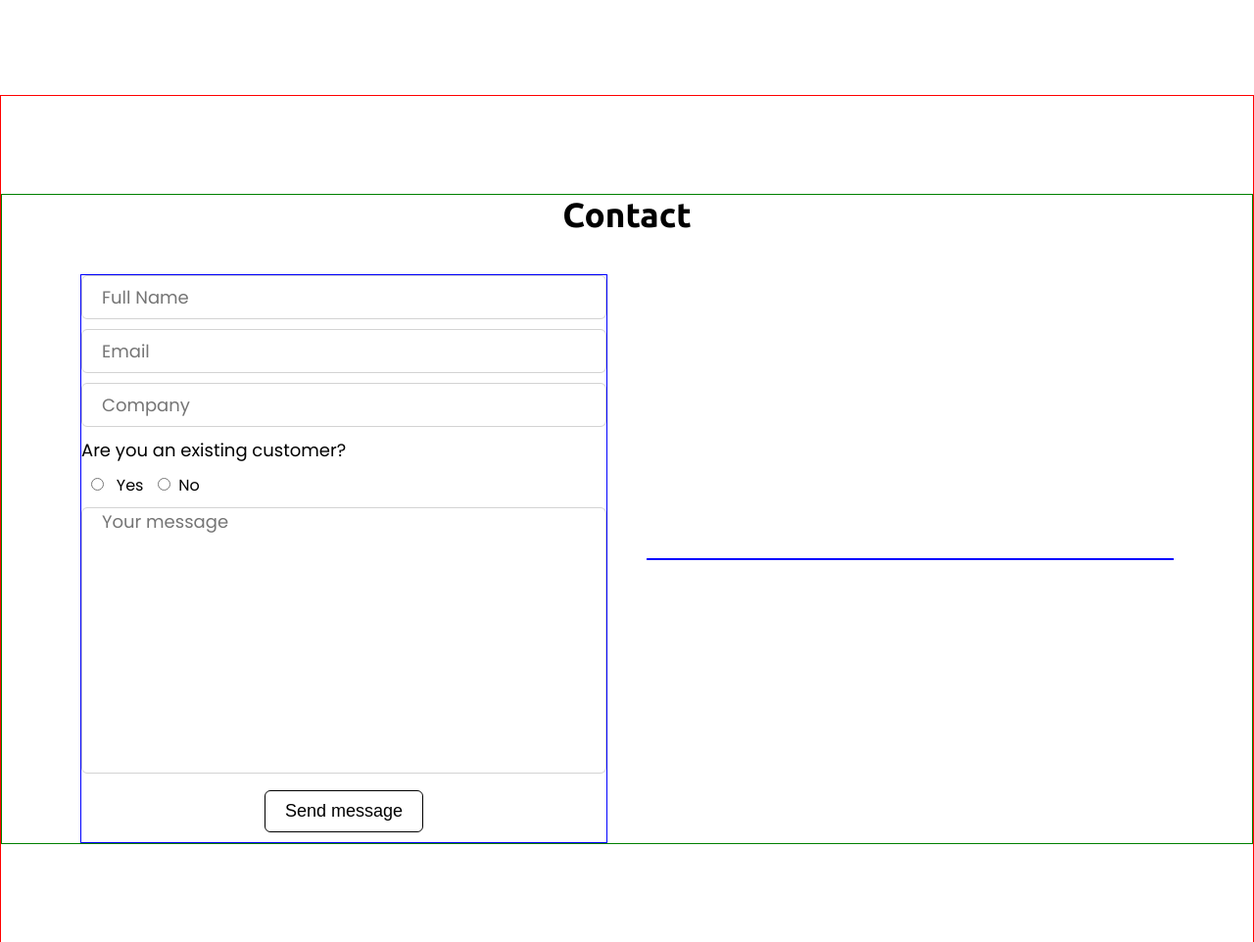
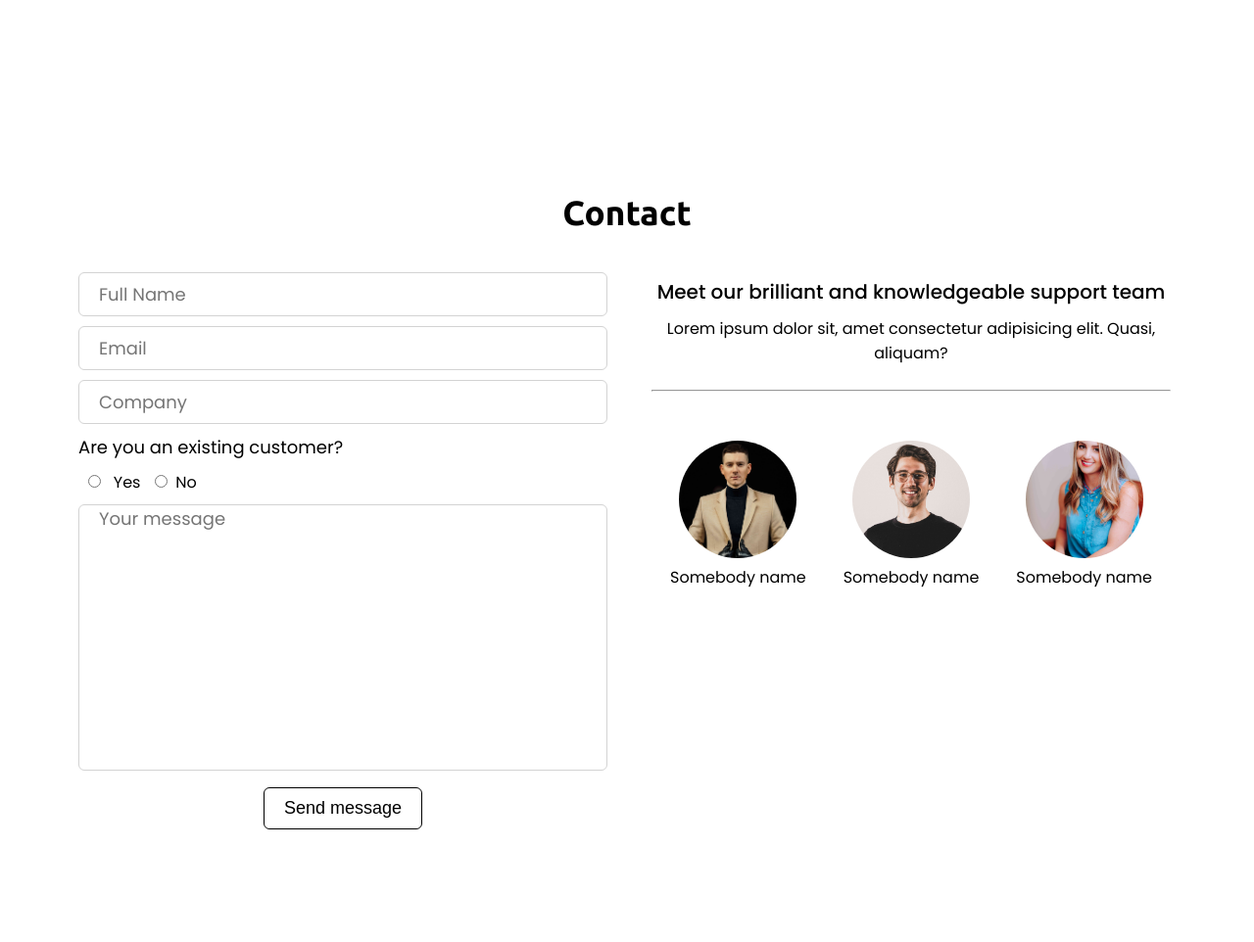
Before and after one commit to pandurang-sadgir/Template-2, a plain HTML site: page index.html in a window 1280 px wide. Shown: the part 2889-3851 px from the top of the page at 98% size. Drawn offline with Linux system fonts and the light colour scheme.

Commit message:
contact section

```diff
--- a/css/style.css
+++ b/css/style.css
@@ -142,7 +142,7 @@ section.home{
 
 
 
-.tour .max-width .tour-content,.about .max-width .about-content,.contact .max-width .contact-content{
+.tour .max-width .tour-content,.about .max-width .about-content{
     display: flex;
     flex-direction: row;
     justify-content: space-between;
@@ -329,22 +329,17 @@ section.explore{
 
 /* Contact section styling  */
 
-section.contact{
-    border:red 0.1rem solid;
+
+.contact .max-width .contact-content{
+    display: flex;
+    flex-direction: row;
+    justify-content: space-between;
+    align-items: flex-start;
+    flex-wrap: wrap;
 }
 
-.contact .max-width{
-    border: 0.1rem green solid;
-}
 
-.contact .contact-content .column{
-    border: 0.1rem blue solid;
-    /* display: flex;
-    flex-direction: column;
-    justify-content: center;
-    align-items: center; */
 
-}
 
 .contact .contact-content .column.left .already-customer{
     text-align: left;
@@ -410,3 +405,27 @@ section.contact{
     margin-bottom:1rem ;
 
 }
+
+.contact .contact-content .column.right .card{
+    padding: 0.5rem;
+    margin-bottom: 1rem;
+}
+
+.contact .contact-content .column.right .text{
+    font-size: 2rem;
+    font-weight: 500;
+    margin-bottom: 1rem;
+    font-family: 'poppins',sans-serif;
+
+}
+.contact .contact-content .column.right .team{
+    display: flex;
+    justify-content: space-around;
+    align-items: center;
+}
+.contact .contact-content .column.right .team img{
+    width: 12rem;
+    height: 12rem;
+    border-radius: 50%;
+    object-fit: cover;
+}
--- a/index.html
+++ b/index.html
@@ -199,7 +199,36 @@
                 <div class="column right">
                     <div class="cards">
                         <div class="card">
+                            <div class="text">
+                                Meet our brilliant and knowledgeable support team
+                            </div>
+                            <p>Lorem ipsum dolor sit, amet consectetur adipisicing elit. Quasi, aliquam?</p><br>
+                            <hr><br><br>
+                            <div class="team">
+                            <div class="image1">
+                                <img src="./assets/images/team/image1.jpg" alt="image">
+                                <div class="name">
+                                    Somebody name
+                                </div>
+                            </div>
 
+                                <div class="image2">
+                                    <img src="./assets/images/team/image3.jpg" alt="image">
+                                    <div class="name">
+                                        Somebody name
+                                    </div>
+                                </div>
+
+                                <div class="image3">
+                                    <img src="./assets/images/team/image2.jpg" alt="image">
+                                    <div class="name">
+                                        Somebody name
+                                    </div>
+                                </div>
+
+
+
+                            </div>
                         </div>
                     </div>
                 </div>
```
Also changed, not shown: assets/images/team/image1.jpg (added), assets/images/team/image2.jpg (added), assets/images/team/image3.jpg (added).
